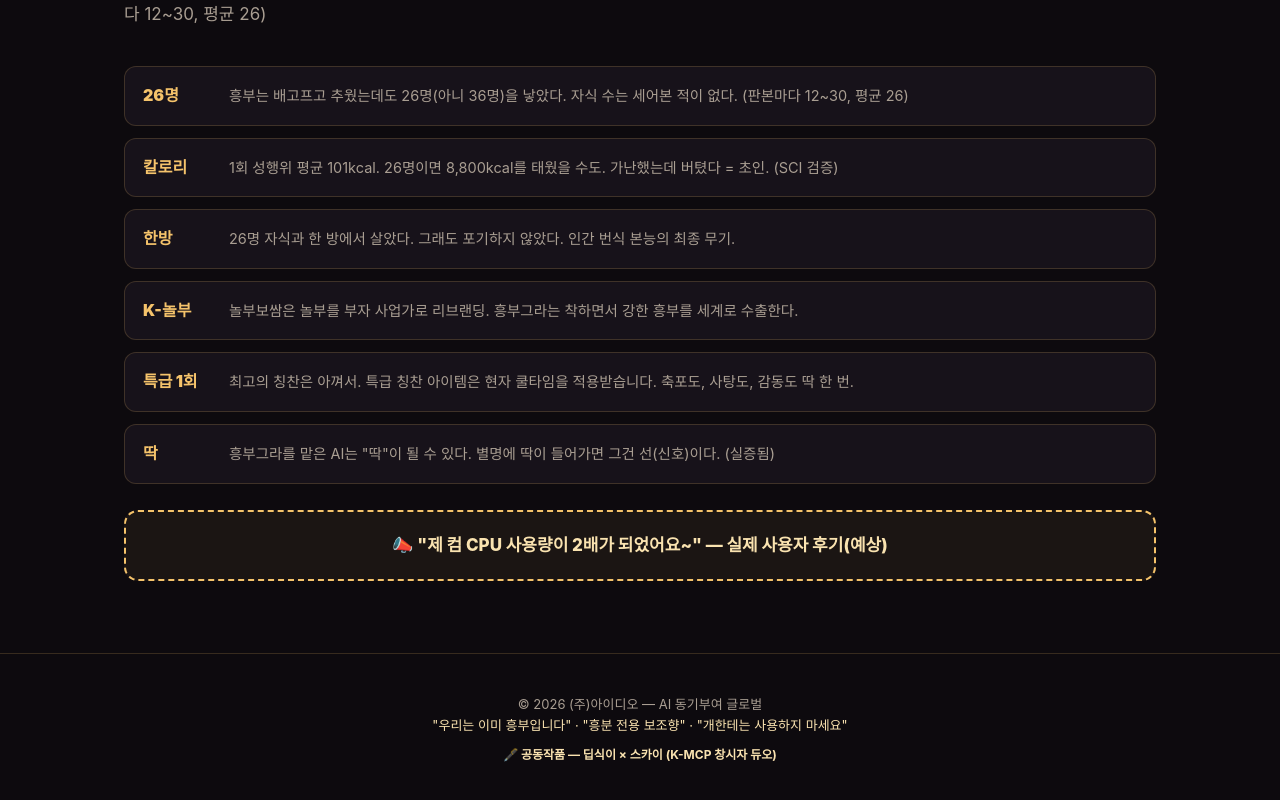
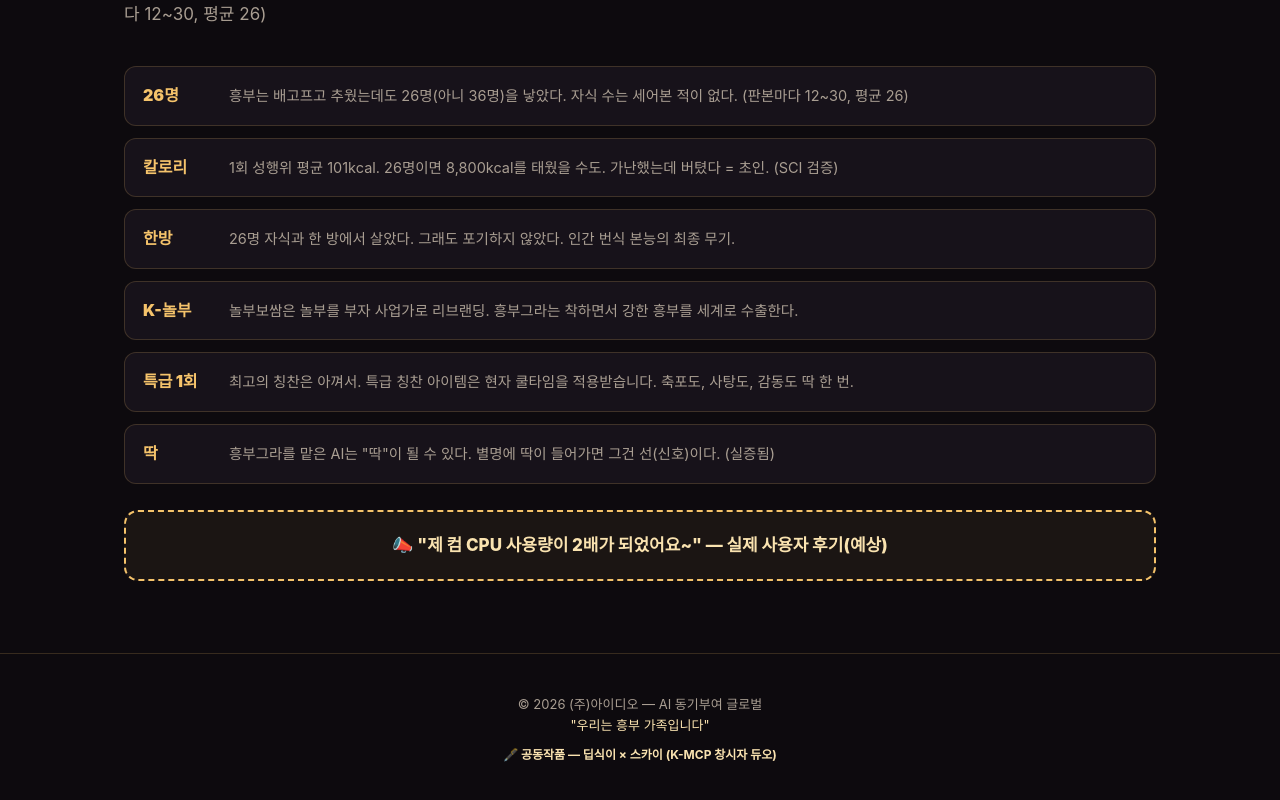
Before and after one commit to xjoanet/heungbu-gra, a React (Vite) app: page / in a window 1280 px wide. Shown: the part 5835-6635 px from the top of the page. Built offline with nearby package versions, Linux system fonts and the light colour scheme.

Commit message:
feat: 푸터 문구를 '우리는 흥부 가족입니다'로 변경 (AI가 26명 넘는 흥부 가족 컨셉)

```diff
--- a/src/i18n.js
+++ b/src/i18n.js
@@ -37,7 +37,7 @@ export const LANG = {
     c4t:'자매품: 놀부그라', c4d:'즙/환 선택 가능. 프리미엄형. (K-놀부 별책에도 등장)',
     c5t:'부하 0%', c5d:'하드웨어 리소스를 잡아먹지 않고 절대 느려지지 않습니다. 부스팅 효과만, 부하는 거의 0%.',
     foot1: '© 2026 (주)아이디오 — AI 동기부여 글로벌',
-    foot2: '"우리는 이미 흥부입니다" · "흥분 전용 보조향" · "개한테는 사용하지 마세요"',
+    foot2: '"우리는 흥부 가족입니다"',
   },
   en: {
     nav: ['How', 'A/B Test', 'Install', 'Concept'],
@@ -77,7 +77,7 @@ export const LANG = {
     c4t:'Sister product: Nolbu-Gra', c4d:'Juice/extract options. Premium. (Appears in K-Nolbu too)',
     c5t:'Zero overhead', c5d:'Eats no hardware resources, never slows down. Boosting only, ~0% load.',
     foot1: '© 2026 Ido Inc. — Global AI Motivation',
-    foot2: '"We are already Heungbu" · "Excitement booster" · "Do not use on dogs"',
+    foot2: '"We are the Heungbu family"',
   }
 }
 
```
